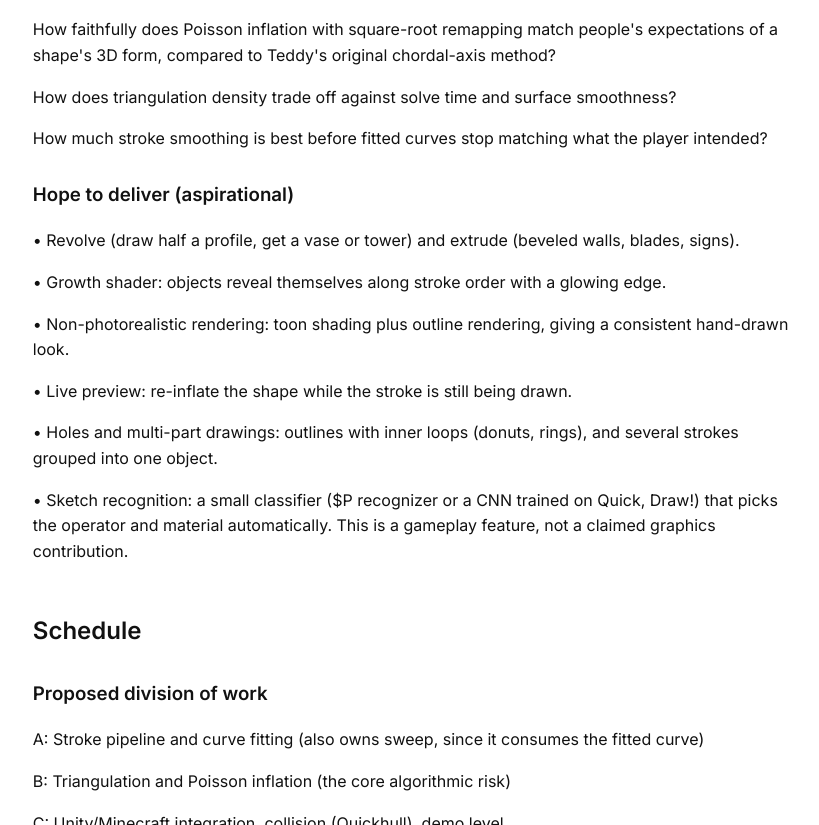
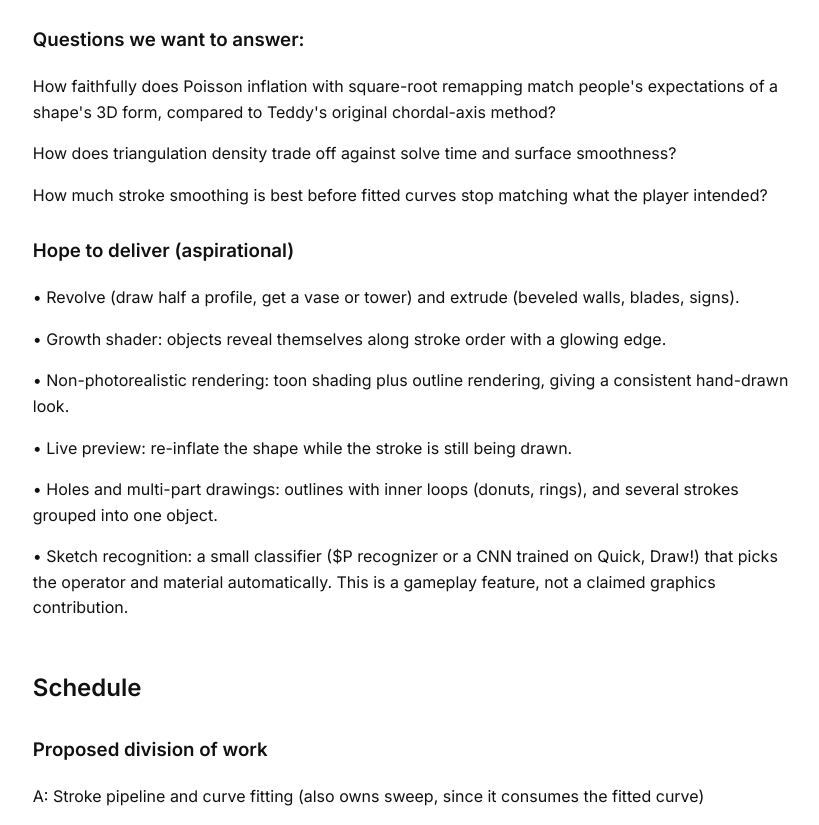
Before and after one commit to snhisun1/snhisun1.github.io, a plain HTML site: page cs184-proposal/index.html in a window 1280 px wide. Shown: the part 2476-3301 px from the top of the page, without its empty margins (228-1047 px from the left). Drawn offline with Linux system fonts and the light colour scheme.

Commit message:
Add heading for proposal research questions

```diff
--- a/cs184-proposal/index.html
+++ b/cs184-proposal/index.html
@@ -63,6 +63,7 @@ a { overflow-wrap: anywhere; }
 <tr><td>Frame stability</td><td>Total twist along swept curves, rotation-minimizing vs. Frenet frames</td><td>Visibly lower twist, plotted</td></tr>
 <tr><td>Robustness</td><td>Share of test sketches (including messy, self-intersecting or unclosed ones) producing a valid object</td><td>At least 90%</td></tr>
 </tbody></table>
+<h3>Questions we want to answer:</h3>
 <p>How faithfully does Poisson inflation with square-root remapping match people&#x27;s expectations of a shape&#x27;s 3D form, compared to Teddy&#x27;s original chordal-axis method?</p>
 <p>How does triangulation density trade off against solve time and surface smoothness?</p>
 <p>How much stroke smoothing is best before fitted curves stop matching what the player intended?</p>
```
